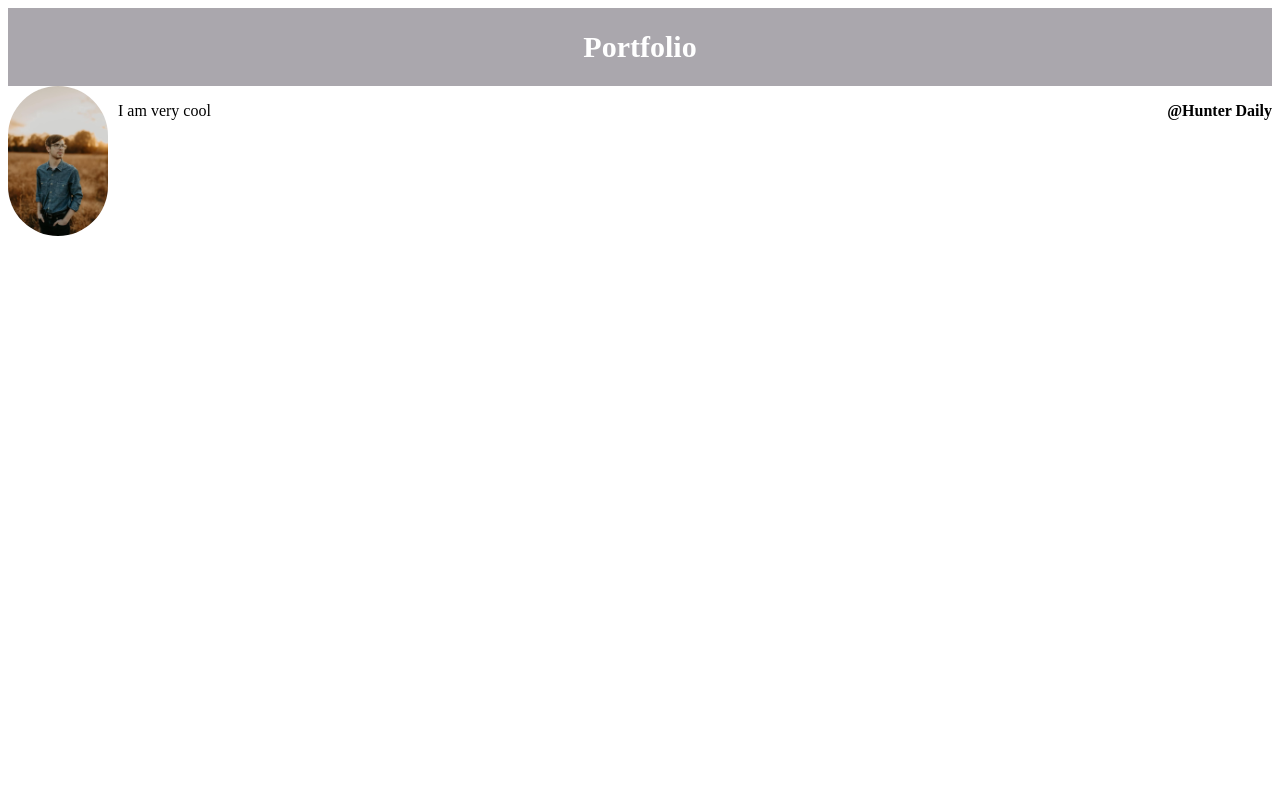
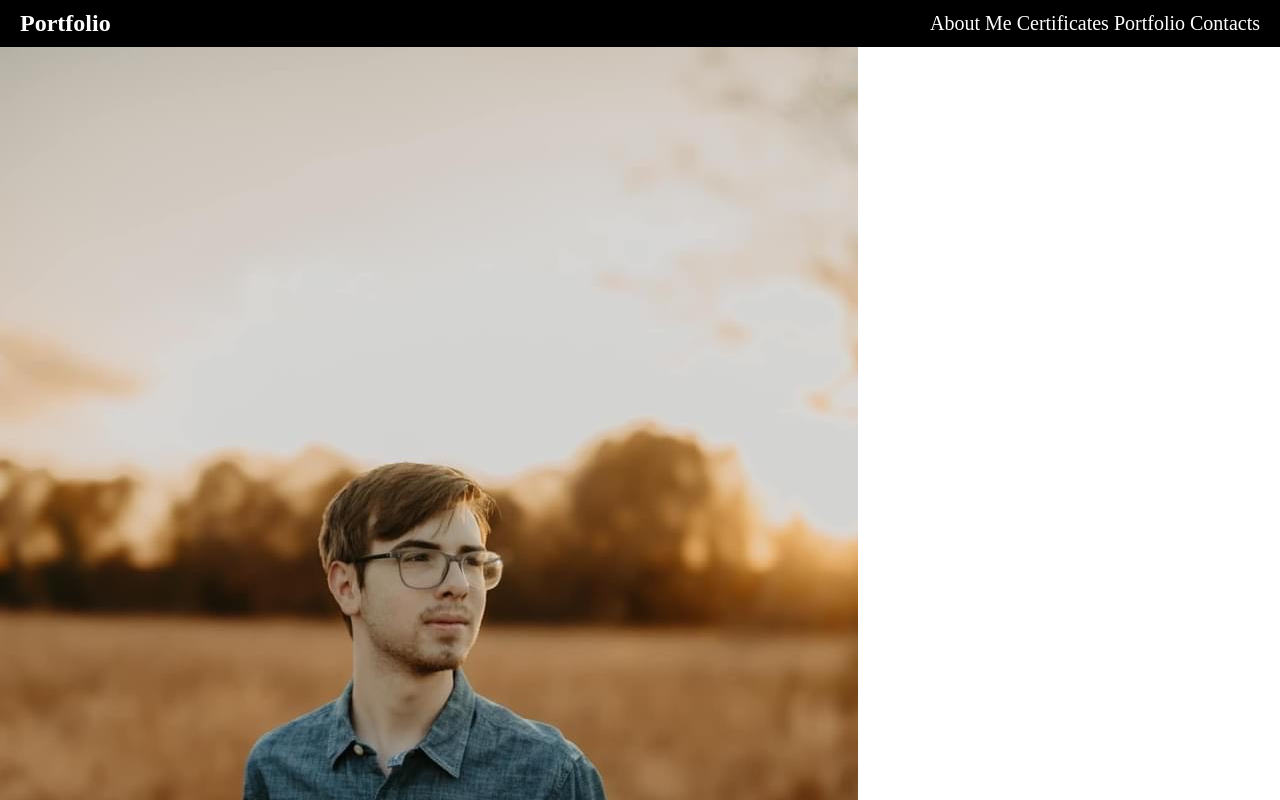
Before and after one commit to Superking499/www.portfolio.hunterdaily.com, a plain HTML site: page index.html in a window 1280 px wide. Shown: the top 800 px of the page. Drawn offline with Linux system fonts and the light colour scheme.

Commit message:
New file certificates.html New file contacts.html modified index.html new file portfolio.html new file styles.css

```diff
--- a/index.html
+++ b/index.html
@@ -1,34 +1,26 @@
 <!DOCTYPE html>
-
 <html>
 <head>
     <title>Hunter Daily</title>
-        <style>
-            img {
-                width: 100px;
-                border-radius: 50px;
-                float: left;
-                margin-right: 10px;
-            }
-            p.username {
-                font-weight: bold;
-                float: right;
-            }
-            .header {
-               padding: 2px;
-               text-align: center;
-               background: #AAA7AD;
-               color: white;
-               font-size: 15px;
-            }
-        </style>
+    <link rel="stylesheet" href="styles.css">
 </head>
+<body>
+    <header>
         <div class="header">
-        <h1>Portfolio</h1>
+            <div class="logo">Portfolio</div>
+
+            <nav class="nav-links">
+                <a href = "index.html">About Me  </a>
+                <a href = "certificates.html">Certificates  </a>
+                <a href = "portfolio.html">Portfolio  </a>
+                <a href = "contacts.html">Contacts  </a>
+            </nav>
         </div>
-    <body>
+    </header>
+
+
     <img src="ImageFolder/HandsomePic.jpeg" alt="">
-        <p class="username">@Hunter Daily</p>
+    <p>@Hunter Daily</p>
     <p>I am very cool</p>
 </body>
 </html>
--- /dev/null
+++ b/styles.css
@@ -0,0 +1,51 @@
+* {
+    margin: 0;
+    padding: 0;
+    box-sizing: border-box;
+}
+
+body {
+    background: #fff;
+    color: #000;
+}
+
+header {
+    background: #000;
+    color: white;
+    padding: 10px 20px;
+}
+
+div.header {
+    display: flex;
+    justify-content: space-between;
+    align-items: center;
+}
+
+div.logo {
+    font-size: 150%;
+    font-weight: bold;
+}
+
+a {
+    color: inherit;
+    font-size: 125%;
+    text-decoration: none;
+}
+div.nav-links {
+    display: flex;
+    gap: 20px;
+}
+
+div.nav-links a {
+    color: inherit;
+    text-decoration: none;
+}
+
+div.nav-links a:hover {
+    color : inherit;
+    text-decoration: underline;
+}
+div.nav-links a:visited {
+    color : inherit;
+    text-decoration: none;
+}
```
Also changed, not shown: certificates.html (added), contacts.html (added), portfolio.html (added). Lines whose indentation alone changed are shown as unchanged.
